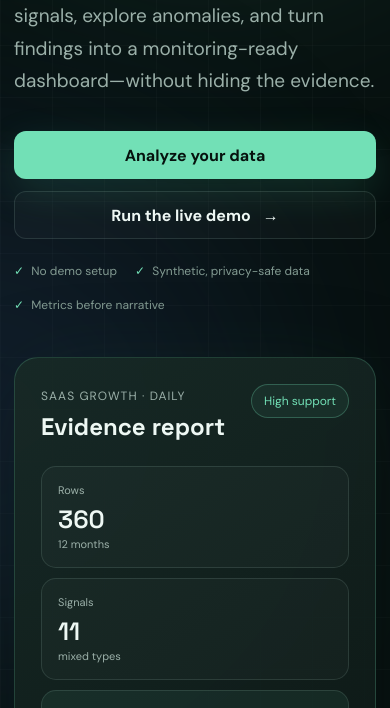
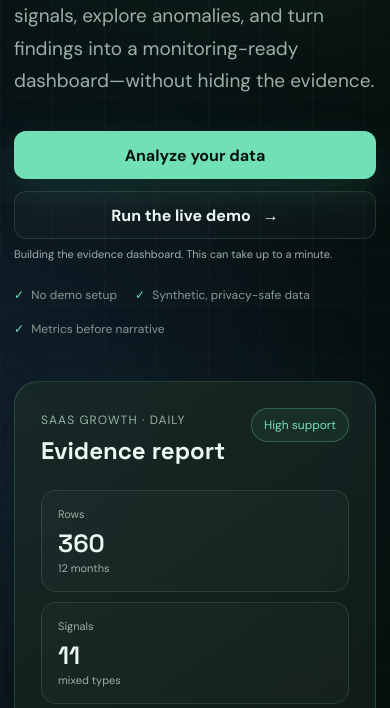
Before and after one commit to NikitaMarshchonok/data-prism, a Flask app: page /vibedash/ in a window 390 px wide. Shown: the part 371-1079 px from the top of the page. Run offline with Flask 3, Linux system fonts and the light colour scheme; data that the repository does not hold is empty.

Commit message:
fix: show progress while live demo is running

```diff
--- a/static/vibedash_landing.css
+++ b/static/vibedash_landing.css
@@ -118,7 +118,7 @@ h1 em { color: var(--accent); font-style: normal; }
 .hero-description { max-width: 620px; color: var(--muted); font-size: 19px; line-height: 1.7; }
 
 .hero-actions { display: flex; align-items: center; gap: 12px; margin: 34px 0 24px; }
-.hero-actions form { margin: 0; }
+.hero-actions form { position: relative; margin: 0; }
 .button {
     min-height: 48px;
     display: inline-flex;
@@ -137,6 +137,27 @@ h1 em { color: var(--accent); font-style: normal; }
 .button-primary:hover { background: #8ae8c3; }
 .button-secondary { border-color: var(--border); background: rgba(255,255,255,0.025); color: var(--text); }
 .button-secondary:hover { border-color: rgba(114, 224, 182, 0.5); }
+.demo-submit:disabled { cursor: wait; opacity: 0.78; transform: none; }
+.demo-submit.is-loading::before {
+    width: 14px;
+    height: 14px;
+    content: "";
+    border: 2px solid rgba(238, 248, 244, 0.3);
+    border-top-color: var(--accent);
+    border-radius: 50%;
+    animation: button-spin 700ms linear infinite;
+}
+.demo-loading-status {
+    position: absolute;
+    top: calc(100% + 8px);
+    left: 0;
+    width: 280px;
+    color: var(--muted);
+    font-size: 11px;
+    line-height: 1.4;
+}
+
+@keyframes button-spin { to { transform: rotate(360deg); } }
 
 .trust-list { display: flex; flex-wrap: wrap; gap: 18px; padding: 0; margin: 0; list-style: none; color: #839b92; font-size: 12px; }
 .trust-list span { color: var(--accent); margin-right: 4px; }
@@ -233,6 +254,7 @@ footer p { margin: 0; text-align: center; }
     h1 { font-size: 48px; }
     .hero-actions { align-items: stretch; flex-direction: column; }
     .hero-actions form, .hero-actions .button { width: 100%; }
+    .demo-loading-status { position: static; display: block; width: auto; margin-top: 8px; }
     .metric-grid { grid-template-columns: 1fr; }
     .preview-footer { display: grid; grid-template-columns: 1fr 1fr; gap: 8px; }
     .workflow { grid-template-columns: 1fr; }
--- a/templates/vibedash_landing.html
+++ b/templates/vibedash_landing.html
@@ -51,12 +51,16 @@
                 </p>
                 <div class="hero-actions">
                     <a class="button button-primary" href="#workspace">Analyze your data</a>
-                    <form method="POST" action="{{ url_for('vibedash.preview') }}">
+                    <form id="demo-form" method="POST" action="{{ url_for('vibedash.preview') }}">
                         <input type="hidden" name="demo_dataset" value="saas_growth">
                         <input type="hidden" name="prompt" value="{{ demo_prompt }}">
-                        <button class="button button-secondary" type="submit">
-                            Run the live demo <span aria-hidden="true">→</span>
+                        <button class="button button-secondary demo-submit" id="demo-submit" type="submit" aria-describedby="demo-loading-status">
+                            <span id="demo-submit-label">Run the live demo</span>
+                            <span id="demo-submit-arrow" aria-hidden="true">→</span>
                         </button>
+                        <span class="demo-loading-status" id="demo-loading-status" role="status" aria-live="polite" hidden>
+                            Building the evidence dashboard. This can take up to a minute.
+                        </span>
                     </form>
                 </div>
                 <ul class="trust-list" aria-label="Product guarantees">
@@ -182,6 +186,11 @@
         const fileInput = document.getElementById('datafile');
         const fileName = document.getElementById('file-selected-name');
         const prompt = document.getElementById('prompt');
+        const demoForm = document.getElementById('demo-form');
+        const demoSubmit = document.getElementById('demo-submit');
+        const demoSubmitLabel = document.getElementById('demo-submit-label');
+        const demoSubmitArrow = document.getElementById('demo-submit-arrow');
+        const demoLoadingStatus = document.getElementById('demo-loading-status');
         const analysisForm = document.querySelector('.analysis-form');
         const submitButton = document.getElementById('submit-btn');
         const loadingIndicator = document.getElementById('loading-indicator');
@@ -203,6 +212,22 @@
             submitButton.disabled = true;
             loadingIndicator.hidden = false;
         });
+
+        demoForm.addEventListener('submit', () => {
+            demoSubmit.disabled = true;
+            demoSubmit.classList.add('is-loading');
+            demoSubmitLabel.textContent = 'Analyzing demo…';
+            demoSubmitArrow.hidden = true;
+            demoLoadingStatus.hidden = false;
+        });
+
+        window.addEventListener('pageshow', () => {
+            demoSubmit.disabled = false;
+            demoSubmit.classList.remove('is-loading');
+            demoSubmitLabel.textContent = 'Run the live demo';
+            demoSubmitArrow.hidden = false;
+            demoLoadingStatus.hidden = true;
+        });
     </script>
 </body>
 </html>
```
Also changed, not shown: tests/test_vibedash_demo_route.py (+2 -0 lines).
